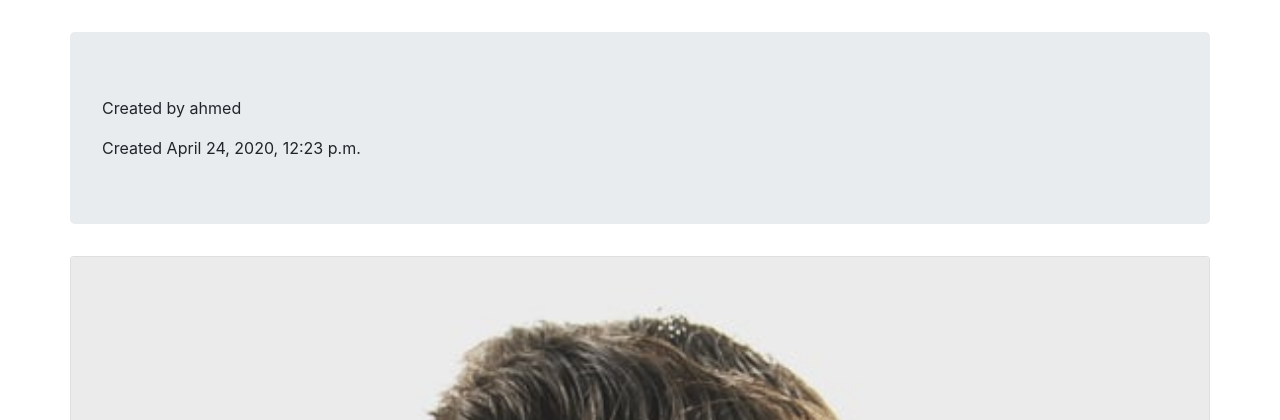
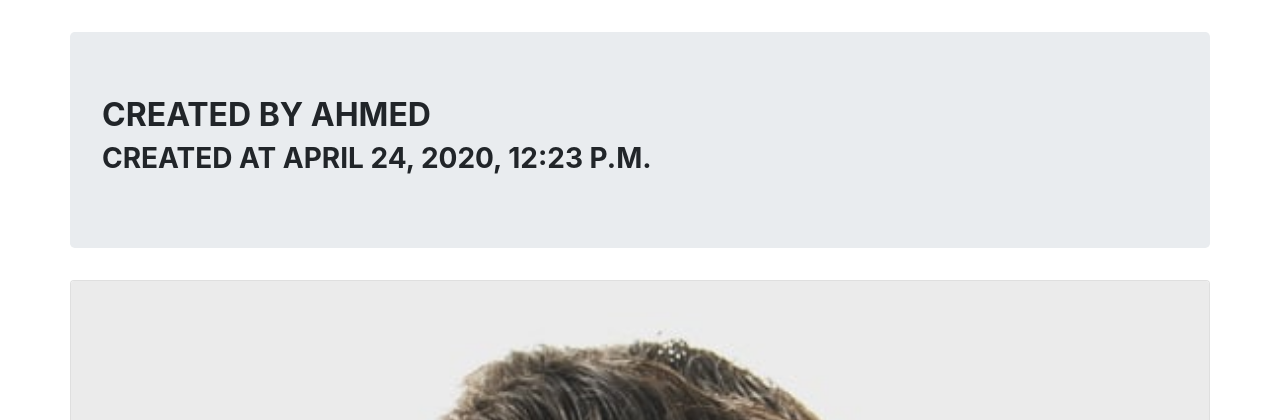
Before and after one commit to AhmedAhmed31/src, a Django app: page /6 in a window 1280 px wide. Shown: the part 56-476 px from the top of the page. Run offline with Django 3.2, Linux system fonts and the light colour scheme; data comes from the database, SQL or seed files in the repository; some libraries are stand-ins or nearby versions.

Commit message:
some edits

```diff
--- a/templates/base.html
+++ b/templates/base.html
@@ -15,7 +15,7 @@
 </head>
 <body>
 
-<nav class="navbar navbar-dark bg-dark">
+<nav class="navbar navbar-dark bg-dark sticky-top">
     <a class="navbar-brand" href="/">Ahmedlv</a>
     <button class="navbar-toggler" type="button" data-toggle="collapse" data-target="#navbarSupportedContent"
             aria-controls="navbarSupportedContent" aria-expanded="false" aria-label="Toggle navigation">
--- a/templates/single_post.html
+++ b/templates/single_post.html
@@ -1,8 +1,8 @@
 {% extends 'base.html' %} }
 {% block body %}
     <div class="jumbotron banner mt-3">
-        <p class="card-text">Created by {{ post.user }}</p>
-        <p class="card-text">Created {{ post.created }}</p>
+        <h2 class="text-uppercase font-weight-bold">Created by {{ post.user }}</h2>
+        <h3 class="text-uppercase font-weight-bold">Created at {{ post.created }}</h3>
 
 
         {% if request.user.is_superuser %}
```
Also changed, not shown: templates/allpost.html (+14 -8 lines).
